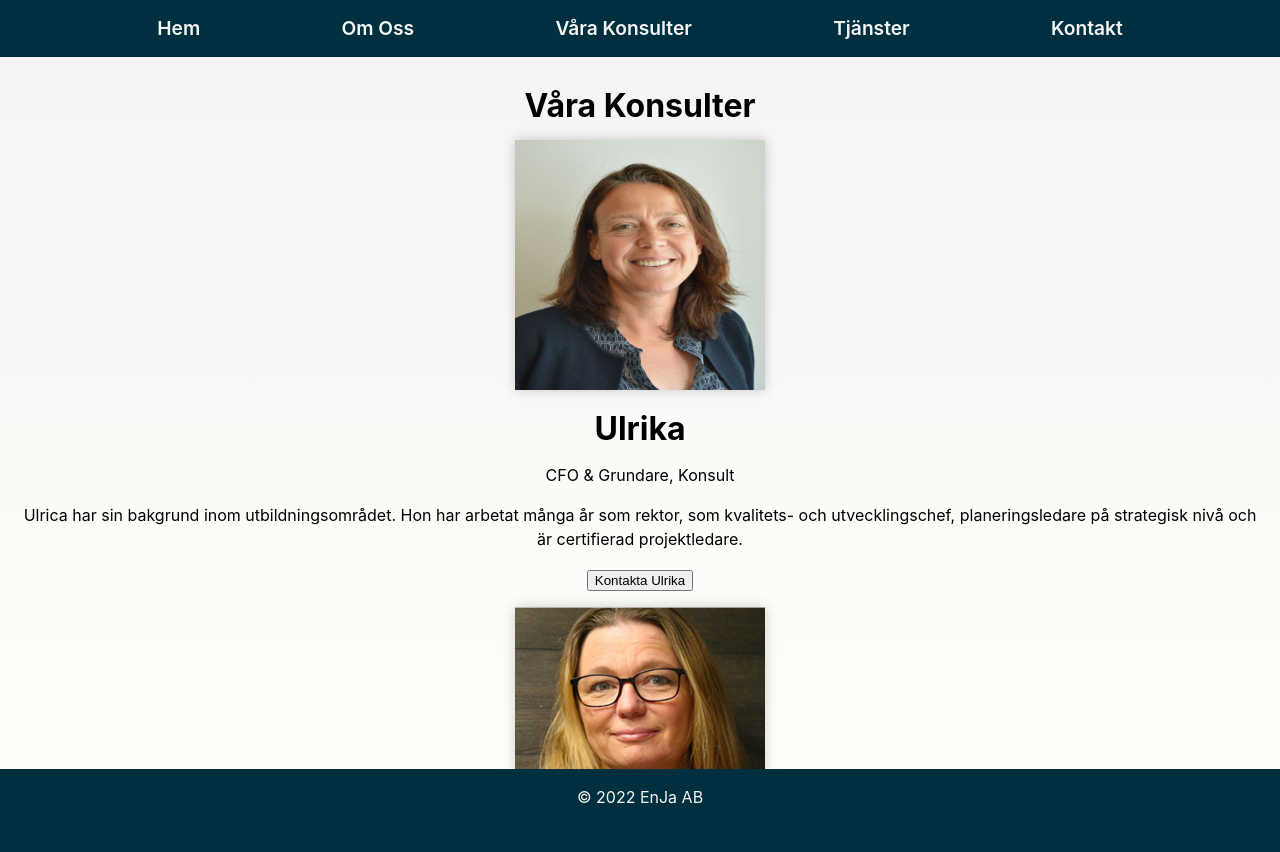
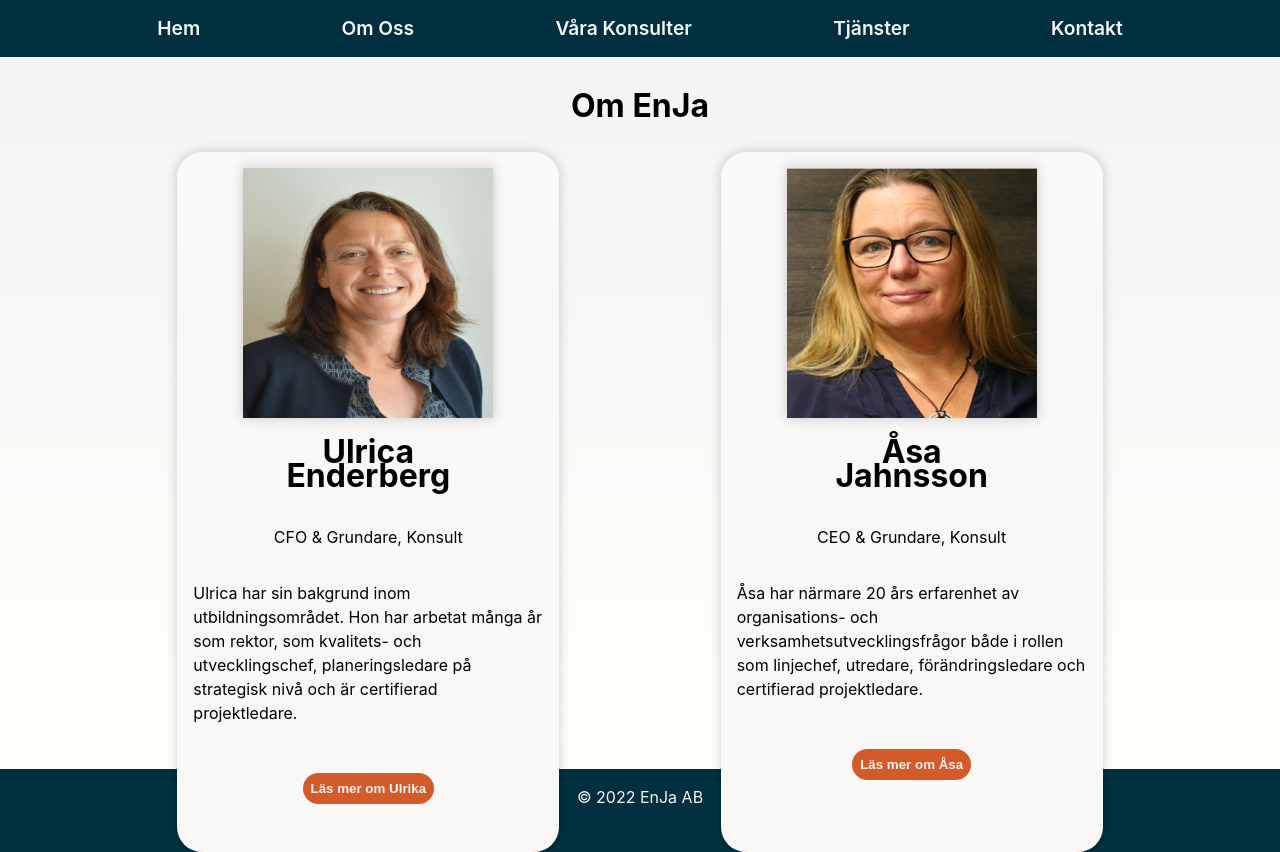
Before and after one commit to Meikyo72/Enja, a React (Vite) app: page /team in a window 1280 px wide. Before the commit the page ends 825 px from the top, so only its background shows below. Built offline with nearby package versions, Linux system fonts and the light colour scheme.

Commit message:
cards implemented

```diff
--- a/src/App.css
+++ b/src/App.css
@@ -96,13 +96,48 @@ body {
   padding: 1rem;
   /*background-color: #f9f8f7;*/
   background-image: linear-gradient(180deg, rgba(245, 244, 244, 1), rgba(245, 244, 244, 0));
-  overflow: scroll;
-  overflow-x: hidden;
+  /*overflow: scroll;
+  overflow-x: hidden;*/
 }
 .team-container img {
   width: 250px;
   height: 250px;
   box-shadow: 0 0 12px 0 rgba(0, 0, 0, 0.2);
+}
+.team-container .card-container {
+  display: flex;
+  flex-direction: row;
+  justify-content: space-evenly;
+  margin-top: 1%;
+}
+.team-container .card {
+  display: flex;
+  flex-direction: column;
+  align-items: center;
+  width: 350px;
+  height: auto;
+  /*margin: 1rem;*/
+  padding: 1rem;
+  background-color: #f9f8f7;
+  border-radius: 25px;
+  box-shadow: 0 0 12px 0 rgba(0, 0, 0, 0.2);
+}
+.team-container .card p{
+  text-align: left;
+}
+.team-container .card .button{
+  margin-top: 1rem;
+  margin-bottom: 1rem;
+  padding: 0.5rem;
+  border-radius: 25px;
+  background-color: #d55a29;
+  color: #f5f4f4;
+  font-weight: 600;
+  border: none;
+  cursor: pointer;
+}
+.team-container .card .button:hover{
+  opacity: 0.7;
 }
 
 .services-container {
@@ -178,6 +213,9 @@ body {
   border: none;
   border-radius: 4px;
   cursor: pointer;
+}
+.form-container input[type=submit]:hover {
+  opacity: 0.7;
 }
 
 .footer-container {
--- a/src/Contact.jsx
+++ b/src/Contact.jsx
@@ -22,7 +22,7 @@ Fyll i formuläret så kontaktar vi dig inom kort….
       <input type="text" name="user_name" />
       <label>Epostadress</label>
       <input type="email" name="user_email" />
-      <label>Medelande</label>
+      <label>Meddelande</label>
       <textarea name="message" />
       <input type="submit" value="Skicka" />
     </form>
--- a/src/TeamContainer.jsx
+++ b/src/TeamContainer.jsx
@@ -5,11 +5,11 @@ function TeamContainer() {
 return (
 
 <div className="team-container" id="team">
-<h1>Våra Konsulter</h1>
+<h1>Om EnJa</h1>
 <div className='card-container'>
 <div className="card">
     <img src={ulrika} alt="Ulrika" />
-    <h1>Ulrika</h1>
+    <h1>Ulrica<br/> Enderberg</h1>
     <p className="title">
         CFO & Grundare, Konsult
     </p>
@@ -17,21 +17,30 @@ return (
         Hon har arbetat många år som rektor, som kvalitets-
          och utvecklingschef, planeringsledare på strategisk nivå och är certifierad projektledare.
     </p>
-    <p><button className="button">Kontakta Ulrika</button></p>
+    <p><button className="button">Läs mer om Ulrika</button></p>
 </div>
 <div className="card">
     <img src={asa} alt="Asa" />
-    <h1>Asa</h1>
+    <h1>Åsa<br/> Jahnsson</h1>
     <p className="title">
-        COO & Grundare, Konsult
+        CEO & Grundare, Konsult
     </p>
     <p>
         Åsa har närmare 20 års erfarenhet av organisations- och verksamhetsutvecklingsfrågor
         både i rollen som linjechef, utredare, förändringsledare och certifierad projektledare.
     </p>
-    <p><button className="button">Kontakta Åsa</button></p>
+    <p><button className="button">Läs mer om Åsa</button></p>
 </div>
 </div>
+
+</div>
+
+);
+}
+
+export default TeamContainer
+
+/*
 <table className="teamTable">
 <thead>
 <tr>
@@ -98,9 +107,4 @@ return (
 </tr>
 </tbody>
 </table>
-</div>
-
-);
-}
-
-export default TeamContainer
+*/
```
Also changed, not shown: 1 other file (tests, documents, lock files or other folders).
